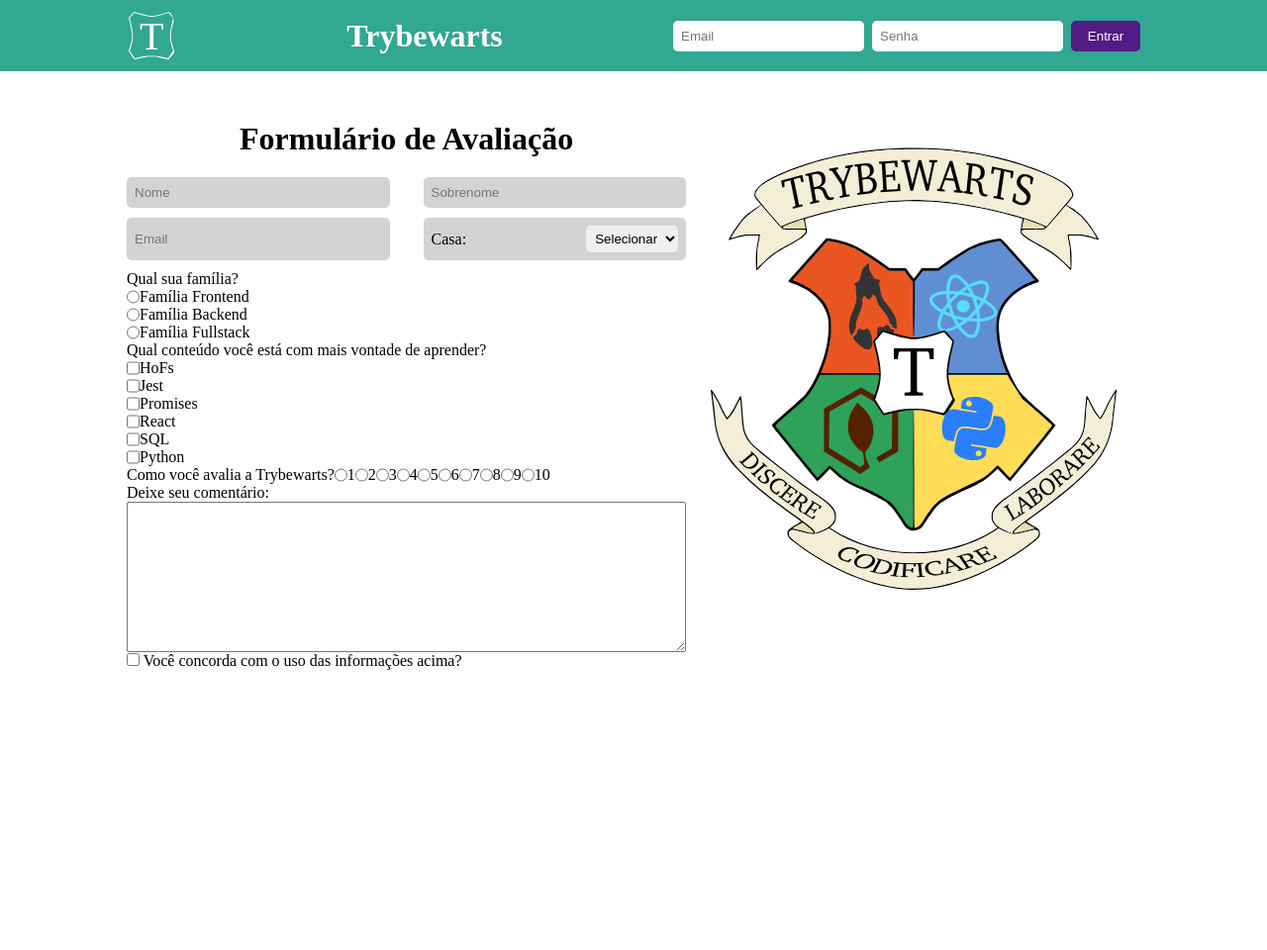
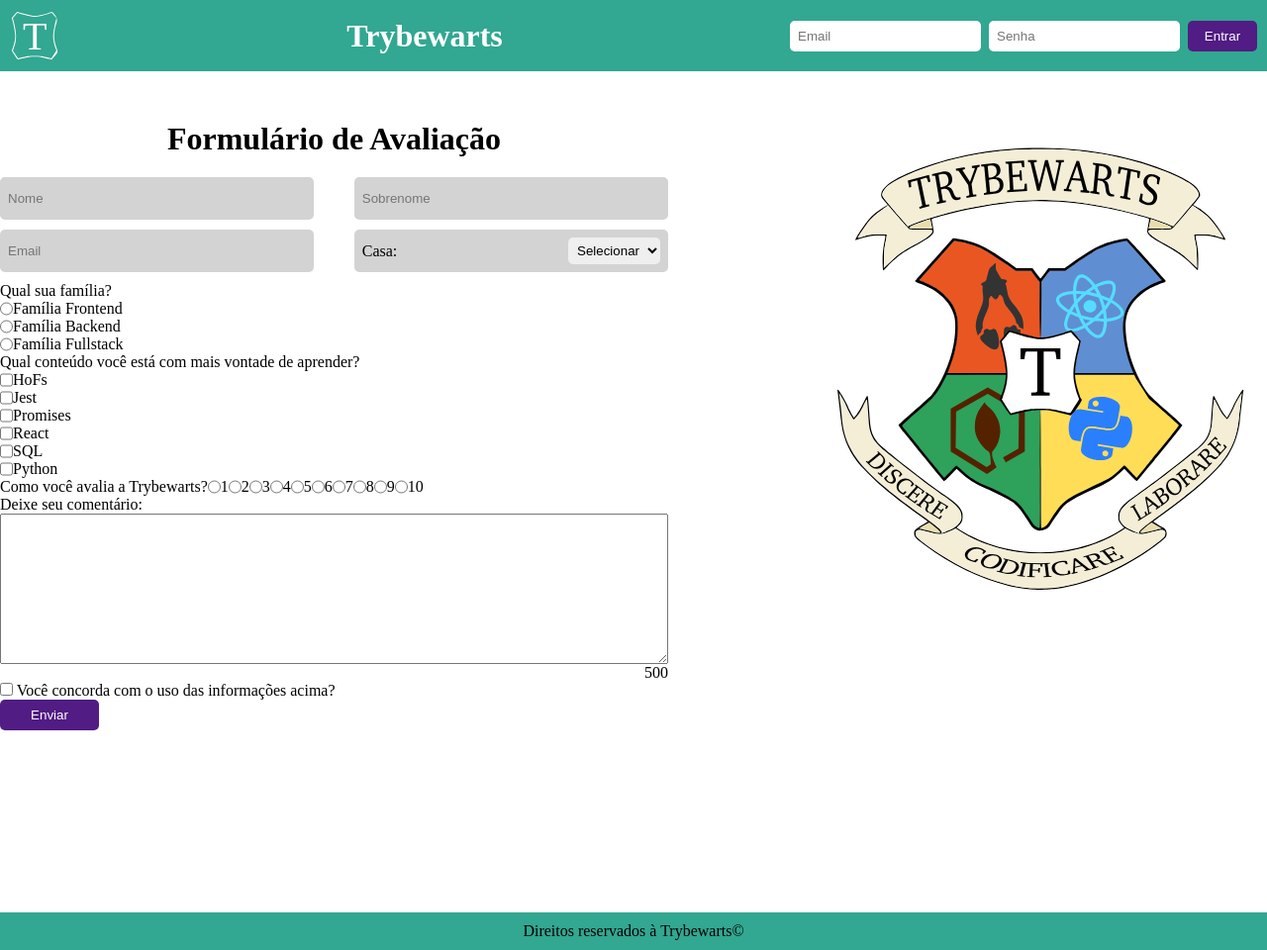
Before and after one commit to edu-cardoso/trybewarts, a plain HTML site: page index.html in a window 1280 px wide. Shown: the whole page at 99% size. Before the commit the page ends 800 px from the top, so only its background shows below. Drawn offline with Linux system fonts and the light colour scheme.

Commit message:
adicionei botão para enviar formulário e fiz função para contar caracteres digitados no textarea

```diff
--- a/index.html
+++ b/index.html
@@ -128,13 +128,18 @@
       </div>
       <label class="textarea">Deixe seu comentário:</label>
       <textarea id="textarea" cols="30" rows="10" maxlength="500"></textarea>
+      <p id="char-quantity">500</p>
       <div id="agreement-container">
         <input type="checkbox" id="agreement">
         <label id="label-infos">Você concorda com o uso das informações acima?</label>
       </div>
+      <button type="submit" id="submit-btn" disabled>Enviar</button>
     </form>
     <img src="images/trybewarts-colored.svg" alt="logo formulário trybewarts" id="trybewarts-forms-logo">
   </main>
+  <footer>
+    <p>Direitos reservados à Trybewarts©</p>
+  </footer>
 
   <script src="script.js"></script>
 </body>
--- a/script.js
+++ b/script.js
@@ -3,6 +3,10 @@ const passwordInput = document.getElementById('password-input');
 const signInBtn = document.getElementById('sign-in-btn');
 const validEmail = 'tryber@teste.com';
 const validPassword = '123456';
+const textarea = document.getElementById('textarea');
+const charQuantity = document.getElementById('char-quantity');
+const submitBtn = document.getElementById('submit-btn');
+const agreementCheckbox = document.getElementById('agreement');
 
 function validateLoginForm() {
   signInBtn.addEventListener('click', () => {
@@ -15,3 +19,28 @@ function validateLoginForm() {
 }
 
 validateLoginForm();
+
+function enableSubmitBtn() {
+  agreementCheckbox.addEventListener('click', () => {
+    if (agreementCheckbox.checked === true) {
+      submitBtn.disabled = false;
+    } else {
+      submitBtn.disabled = true;
+    }
+  });
+}
+
+enableSubmitBtn()
+
+function amountOfCharactersTyped() {
+  textarea.onfocus = () => {
+    let interval = setInterval(() => {
+      charQuantity.innerText = 500 - textarea.value.length;
+    }, 100)
+    textarea.onblur = () => {
+      clearInterval(interval);
+    }
+  }
+}
+
+amountOfCharactersTyped()
--- a/style.css
+++ b/style.css
@@ -10,15 +10,17 @@ header {
 
 main {
   display: flex;
+  justify-content: space-between;
   margin: 50px auto 0 auto;
-  max-width: 1024px;
+  max-width: 1400px;
+  min-height: 100vh;
 }
 
 #header-container {
   display: flex;
   justify-content: space-between;
   align-items: center;
-  max-width: 1024px;
+  max-width: 1400px;
   margin: 0 auto;
 }
 
@@ -82,6 +84,7 @@ main {
   outline: none;
   background-color: rgb(211, 211, 211);
   margin-bottom: 10px;
+  height: 43px;
 }
 
 #input-email,
@@ -128,3 +131,26 @@ main {
 .rate {
   display: flex;
 }
+footer {
+  background-color: rgb(50, 167, 145);
+  padding: 10px;
+}
+
+footer p {
+  text-align: center;
+}
+
+#char-quantity {
+  display: flex;
+  justify-content: flex-end;
+}
+
+#submit-btn {
+  border: none;
+  border-radius: 5px;
+  width: 100px;
+  padding: 8px;
+  cursor: pointer;
+  background-color: rgb(81, 28, 131);
+  color: white;
+}
```
